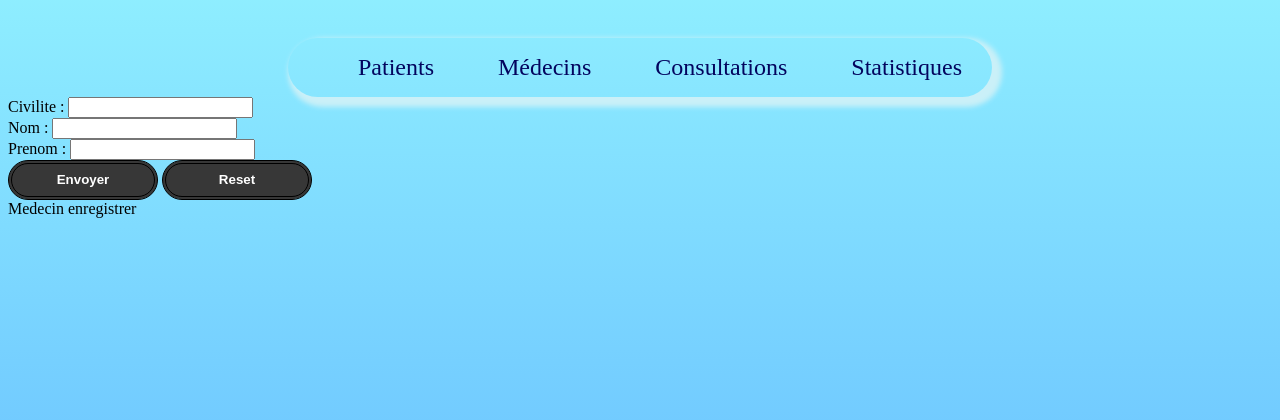
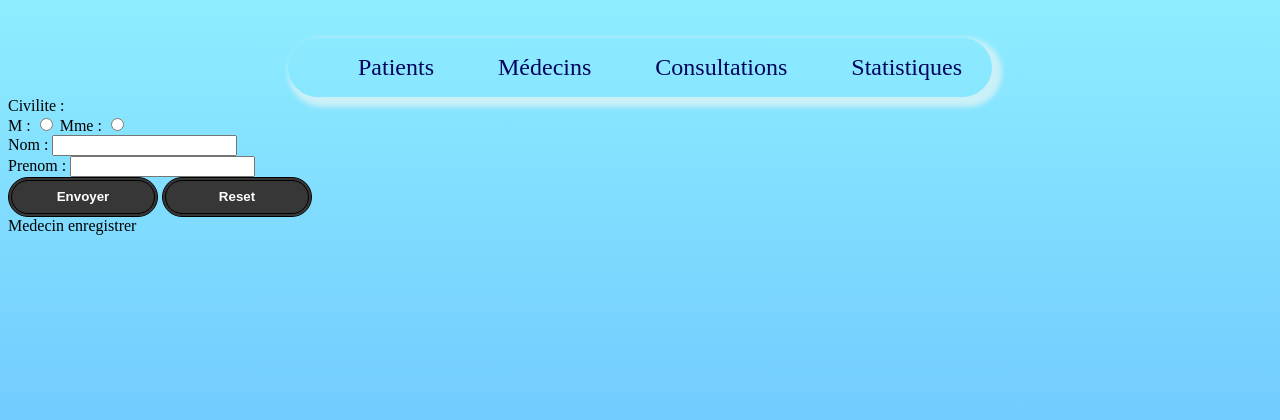
Before and after one commit to mrmoi31/Projet-PHP, a PHP site: page /formAjout.php in a window 1280 px wide. Shown: the top 420 px of the page. Run offline with PHP 8.4, Linux system fonts and the light colour scheme; data that the repository does not hold is empty.

Commit message:
ajout medecin fonctionnel

```diff
--- a/formAjout.php
+++ b/formAjout.php
@@ -8,11 +8,15 @@
     <?php
         require "header.html";
         include "connexionBd.php";
+
     ?>
     <body>
         <form method="post">
-        <label>Civilite :</label>
-        <input type="text" name="civ" id="civ"><br>
+        <label>Civilite :</label><br>
+        <label>M :</label>
+        <input type="radio" name="civilite" id="civilite" value="M">
+        <label>Mme :</label>
+        <input type="radio" name="civilite" id="civilite" value="Mme"><br>
 
         <label>Nom :</label>
         <input type="text" name="nom" id="nom"><br>
@@ -28,6 +32,7 @@
 
 
 </body>
+
 <?php
  //Recupérer les données
  $civilite = $_POST["civilite"];
@@ -51,9 +56,7 @@
  }
 
 
+   ?>
 
 
-
-
-        ?>
 </html>
```
Lines whose indentation alone changed are shown as unchanged.
